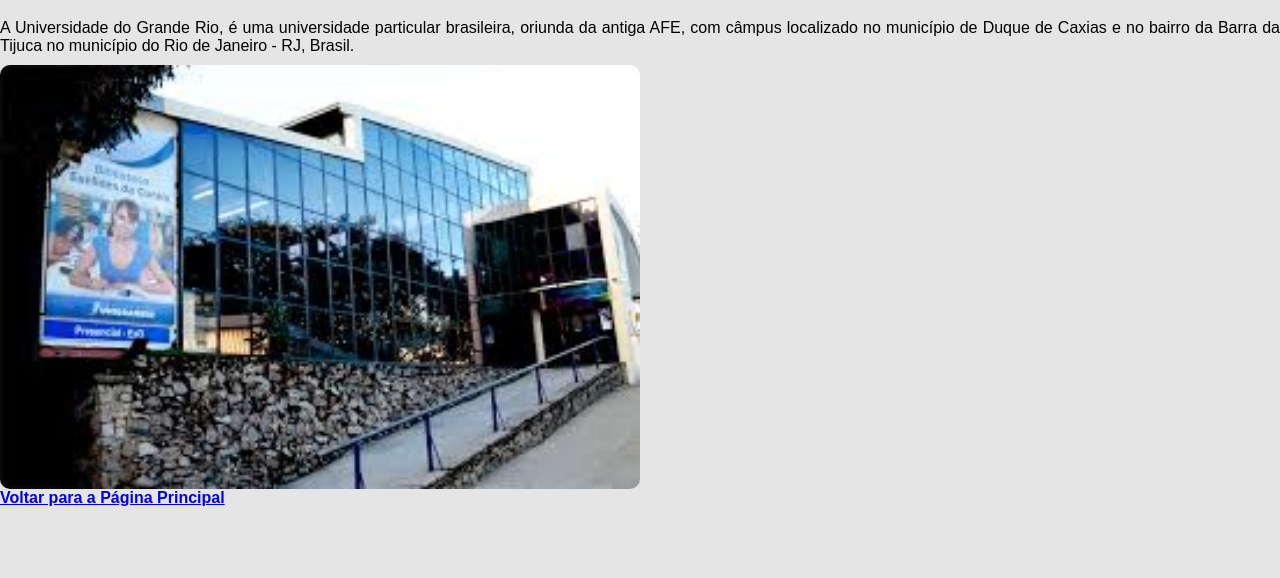
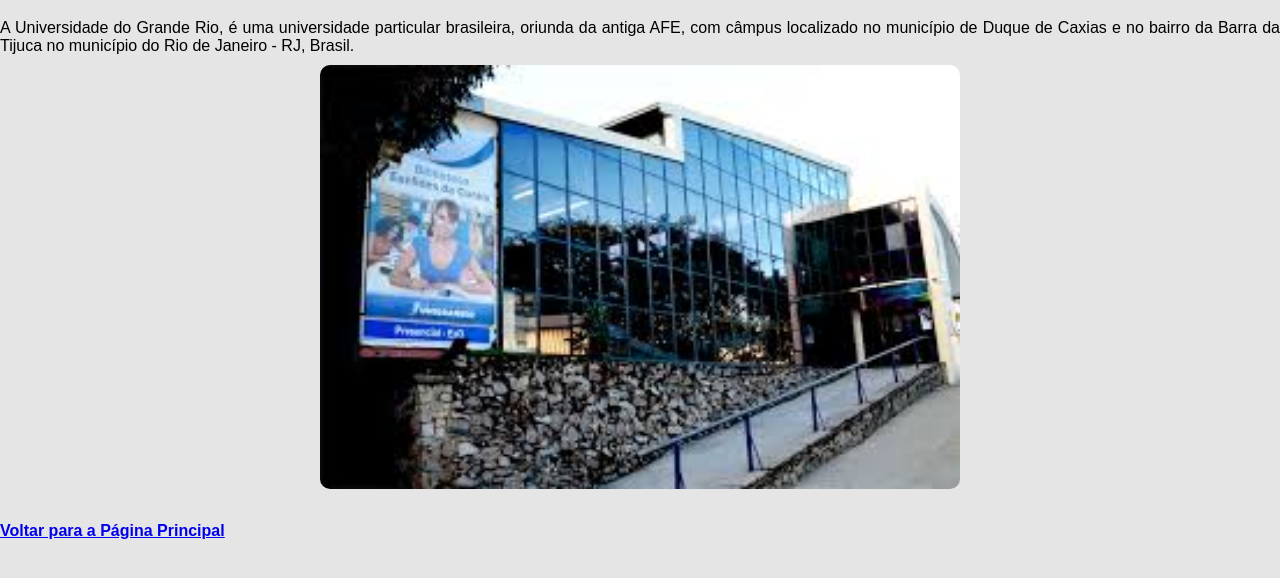
Before and after one commit to gilberto86/PAW2-AV1, a plain HTML site: page sobre.html in a window 1280 px wide. Shown: the part 150-728 px from the top of the page. Drawn offline with Linux system fonts and the light colour scheme.

Commit message:
Cebtralização de uma imagem

```diff
--- a/estilos/estilo.css
+++ b/estilos/estilo.css
@@ -77,8 +77,9 @@ header{
 }
 
 .content-image2{
+    display: block;
     width: 50%;
-    margin-top: 15px;
+    margin: 15px auto;
     border-radius: 10px;
 }
 
```
